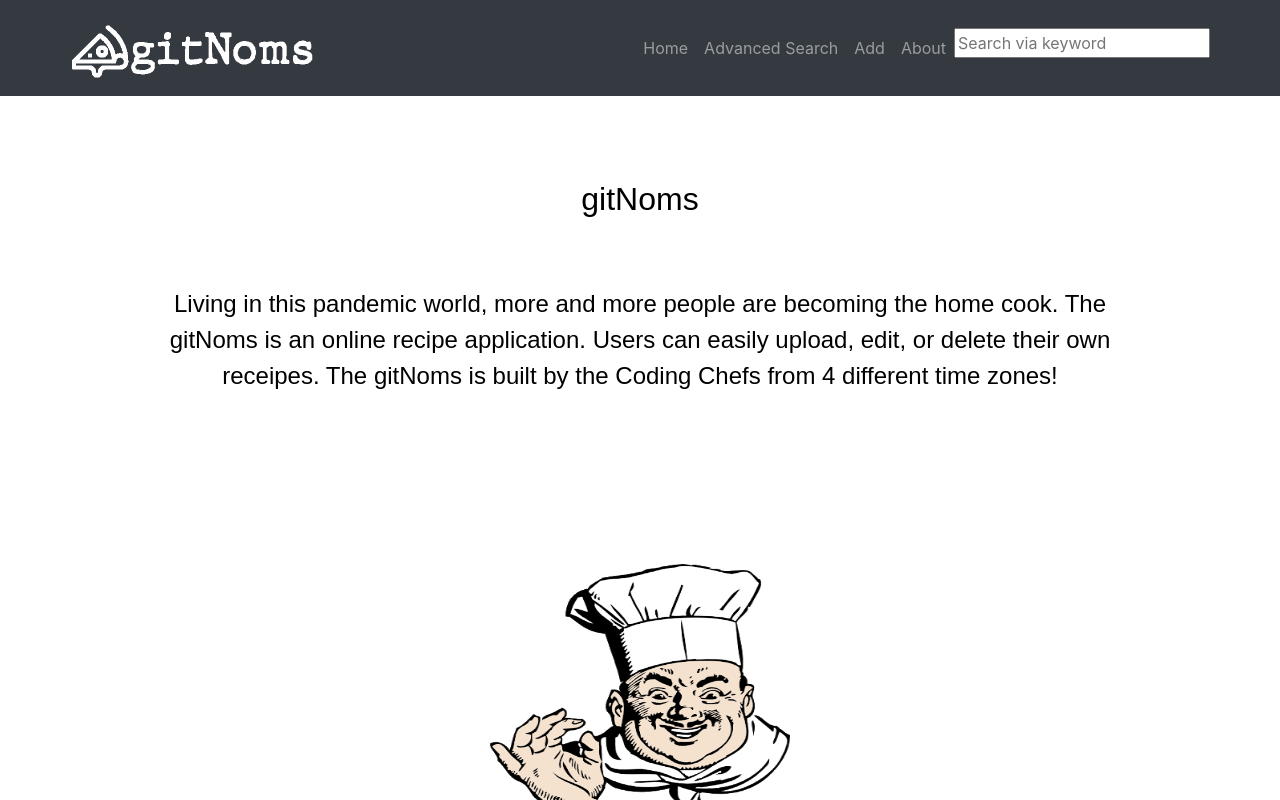
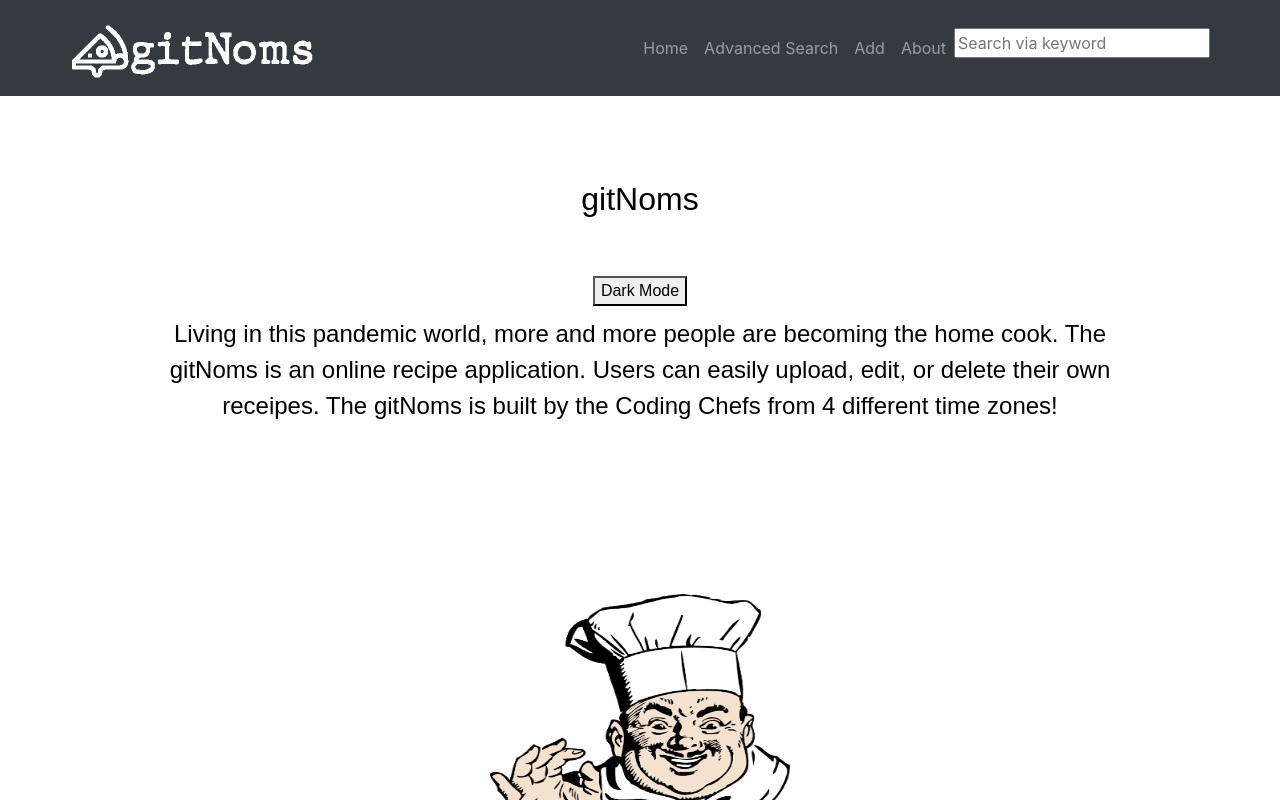
Before and after one commit to TheCodingChefs/gitNoms, a React (Create React App) app: page /about in a window 1280 px wide. Shown: the top 800 px of the page. Built offline with nearby package versions, Linux system fonts and the light colour scheme.

Commit message:
Add working button to about page

```diff
--- a/src/About.css
+++ b/src/About.css
@@ -3,7 +3,7 @@
     --text-color: #000;
   }
 
-  [data-theme="dark"] {
+  [theme="dark"] {
     --bg-color: #3F3F3F;
     --text-color: #fff;
   }
--- a/src/components/about/About.js
+++ b/src/components/about/About.js
@@ -13,12 +13,15 @@ function About() {
     const utcMin = today.getUTCMinutes();
 
     const [darkMode, setDarkMode] = useState(false);
+    const toggleDarkMode = () => setDarkMode(darkMode ? false : true);
 
     return (
-        <div className='about' data-theme={darkMode ? "dark" : "light"}>
+        <div className='about' theme={darkMode ? "dark" : "light"}>
             <div className='gitNoms'>
                 <h2>gitNoms</h2>
-
+                <button onClick={toggleDarkMode}>
+                {darkMode ? "Light Mode" : "Dark Mode"}
+                </button>
                 <p className="about-text">Living in this pandemic world, more and more people are becoming the home cook. The gitNoms is an online recipe application. Users can easily upload, edit, or delete their own receipes. The gitNoms is built by the Coding Chefs from 4 different time zones!
 
                 </p>
```
